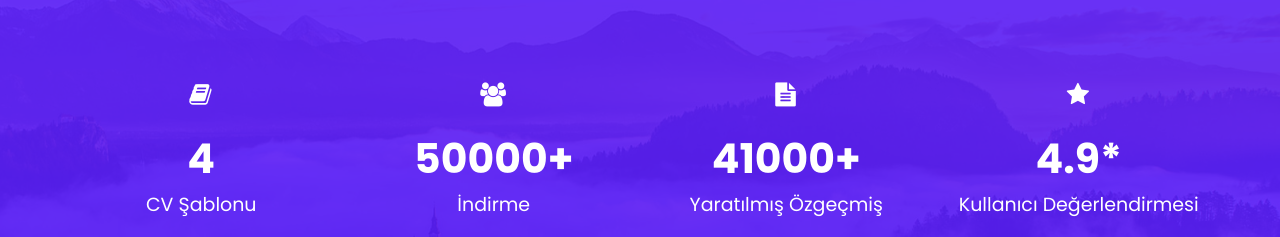
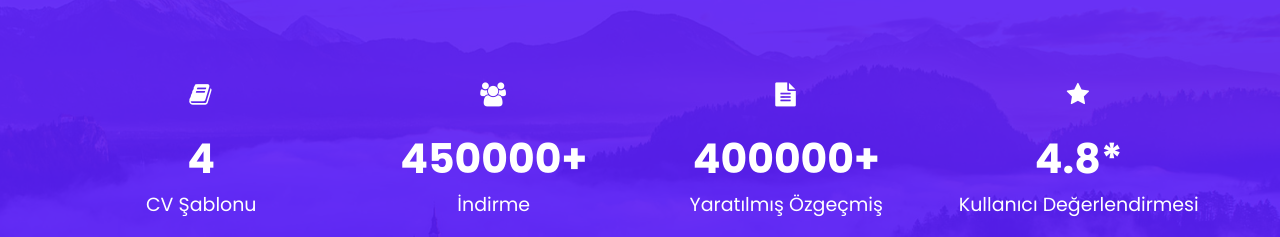
Before and after one commit to kolaycv/kolaycv.github.io, a plain HTML site: page index.html in a window 1280 px wide. Shown: the part 900-1137 px from the top of the page. Drawn offline with Linux system fonts and the light colour scheme.

Commit message:
count update.

```diff
--- a/index.html
+++ b/index.html
@@ -143,21 +143,21 @@
                 <div class="col-md-3 col-sm-3 col-xs-12">
                     <div class="ach-single">
                         <div class="icon"><i class="fa fa-users"></i></div>
-                        <p><span class="counter">50000</span>+</p>
+                        <p><span class="counter">450000</span>+</p>
                         <h5>İndirme</h5>
                     </div>
                 </div>
                 <div class="col-md-3 col-sm-3 col-xs-12">
                     <div class="ach-single">
                         <div class="icon"><i class="fa fa-file-text"></i></div>
-                        <p><span class="counter">41000</span>+</p>
+                        <p><span class="counter">400000</span>+</p>
                         <h5>Yaratılmış Özgeçmiş</h5>
                     </div>
                 </div>
                 <div class="col-md-3 col-sm-3 col-xs-12">
                     <div class="ach-single">
                         <div class="icon"><i class="fa fa-star"></i></div>
-                        <p><span class="counter">4.9</span>*</p>
+                        <p><span class="counter">4.8</span>*</p>
                         <h5>Kullanıcı Değerlendirmesi</h5>
                     </div>
                 </div>
```
